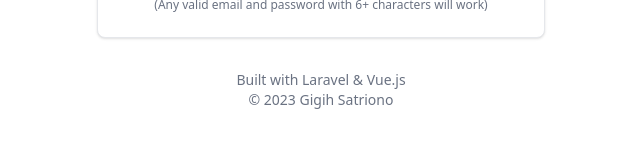
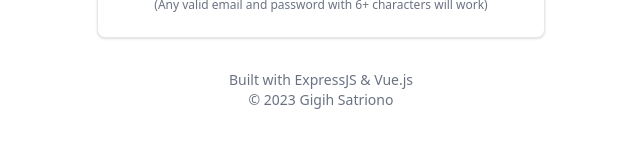
Before and after one commit to Gigih1996/task-management-frontend, a Vue app: page /login in a window 1280 px wide. Shown: the part 636-784 px from the top of the page, without its empty margins (319-959 px from the left). Built offline with nearby package versions, Linux system fonts and the light colour scheme.

Commit message:
update login page

```diff
--- a/src/views/Login/Index.vue
+++ b/src/views/Login/Index.vue
@@ -156,7 +156,7 @@ async function handleLogin() {
 
       <!-- Footer -->
       <div class="text-center text-sm text-gray-500">
-        <p>Built with Laravel & Vue.js</p>
+        <p>Built with ExpressJS & Vue.js</p>
         <p>© 2023 Gigih Satriono</p>
       </div>
     </div>
```
